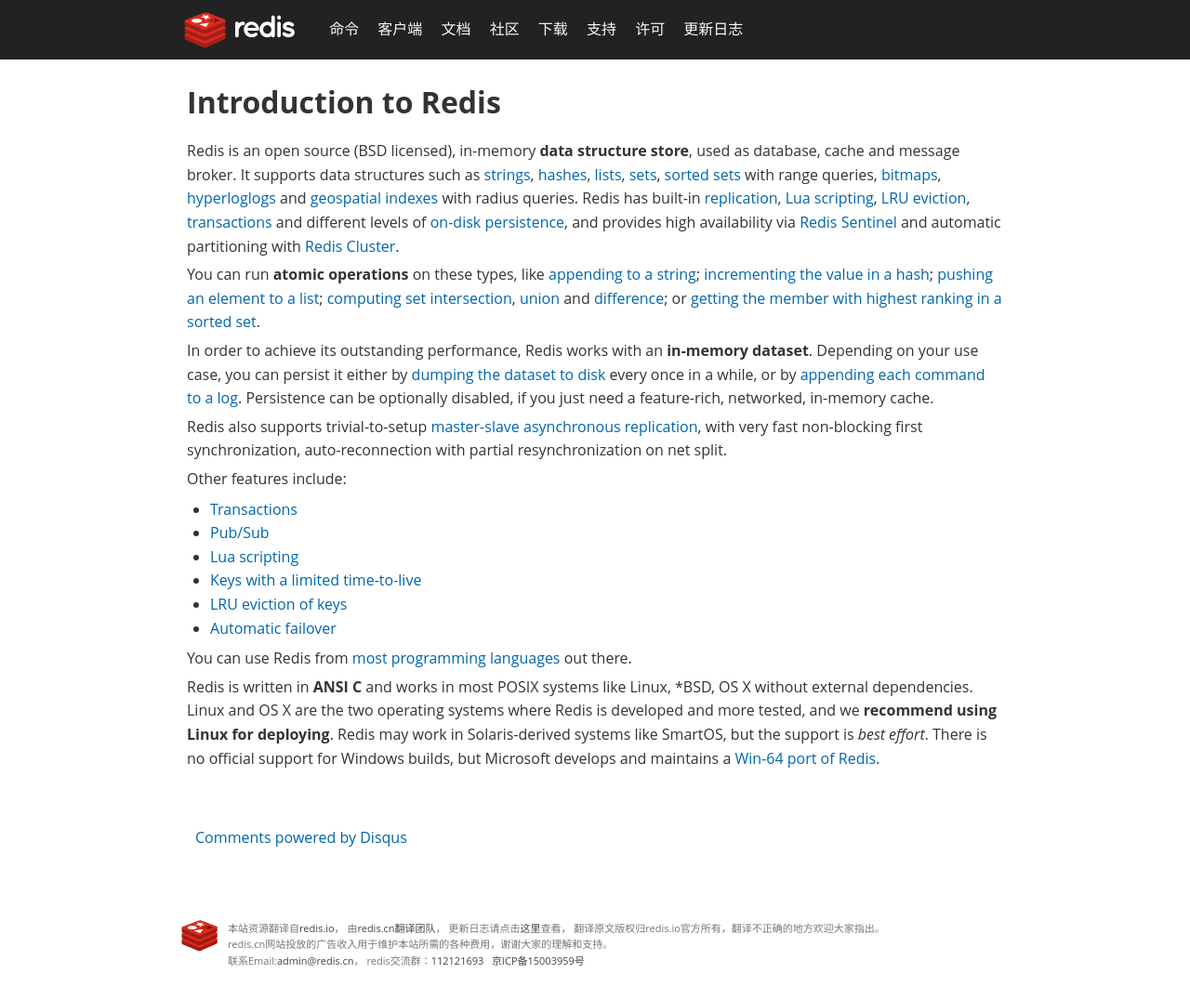
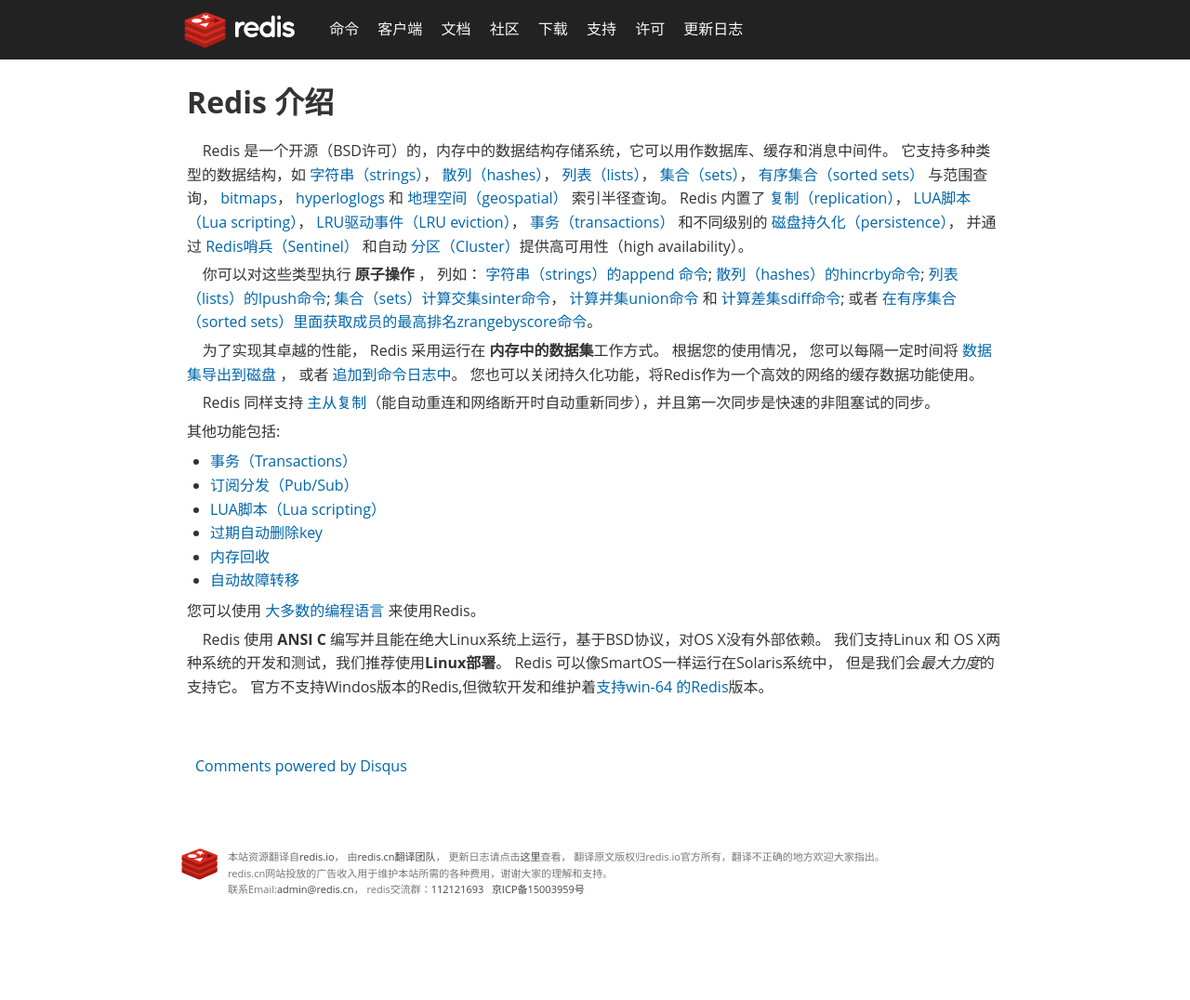
Before and after one commit to rediscn/rediscn, a Jekyll site: the page built from topics/introduction.md, in a window 1280 px wide. Shown: the whole page at 93% size. Built offline with Jekyll 4.4.1, drawn with Linux system fonts in a browser that asks for light colours; comment, search, counter and statistics services are not loaded; after the commit the page ends 999 px from its top, so only the background shows below that.

Commit message:
翻译redis介绍

```diff
--- a/topics/introduction.md
+++ b/topics/introduction.md
@@ -1,46 +1,48 @@
 ---
 layout: topics
-title: REDIS introduction -- Redis中文资料站
+title: REDIS 介绍 -- Redis中文资料站
+excerpt: REDIS 详细介绍，Redis 是一个开源（BSD许可）的，内存中的数据结构存储系统，它可以用作数据库、缓存和消息中间件。
 permalink: topics/introduction.html
 disqusIdentifier: topics_introduction
 disqusUrl: http://redis.cn/topics/introduction.html
 ---
 
-Introduction to Redis
+Redis 介绍
 ===
 
-Redis is an open source (BSD licensed), in-memory **data structure store**, used as database, cache and message broker. It supports data structures such as
-[strings](/topics/data-types-intro#strings), [hashes](/topics/data-types-intro#hashes), [lists](/topics/data-types-intro#lists), [sets](/topics/data-types-intro#sets), [sorted sets](/topics/data-types-intro#sorted-sets) with range queries, [bitmaps](/topics/data-types-intro#bitmaps), [hyperloglogs](/topics/data-types-intro#hyperloglogs) and [geospatial indexes](/commands/geoadd) with radius queries. Redis has built-in [replication](/topics/replication), [Lua scripting](/commands/eval), [LRU eviction](/topics/lru-cache), [transactions](/topics/transactions) and different levels of [on-disk persistence](/topics/persistence), and provides high availability via [Redis Sentinel](/topics/sentinel) and automatic partitioning with [Redis Cluster](/topics/cluster-tutorial).
+&nbsp;&nbsp;&nbsp;&nbsp;Redis 是一个开源（BSD许可）的，内存中的数据结构存储系统，它可以用作数据库、缓存和消息中间件。 它支持多种类型的数据结构，如
+[字符串（strings）](/topics/data-types-intro。html#strings)， [散列（hashes）](/topics/data-types-intro。html#hashes)， [列表（lists）](/topics/data-types-intro。html#lists)， [集合（sets）](/topics/data-types-intro。html#sets)，
+[有序集合（sorted sets）](/topics/data-types-intro。html#sorted-sets) 与范围查询， [bitmaps](/topics/data-types-intro。html#bitmaps)， [hyperloglogs](/topics/data-types-intro。html#hyperloglogs)
+和 [地理空间（geospatial）](/commands/geoadd。html) 索引半径查询。
+Redis 内置了 [复制（replication）](/topics/replication。html)， [LUA脚本（Lua scripting）](/commands/eval。html)， [LRU驱动事件（LRU eviction）](/topics/lru-cache。html)，
+[事务（transactions）](/topics/transactions。html) 和不同级别的 [磁盘持久化（persistence）](/topics/persistence。html)，
+并通过 [Redis哨兵（Sentinel）](/topics/sentinel。html) 和自动 [分区（Cluster）](/topics/cluster-tutorial。html)提供高可用性（high availability）。
 
-You can run **atomic operations**
-on these types, like [appending to a string](/commands/append);
-[incrementing the value in a hash](/commands/hincrby); [pushing an element to a
-list](/commands/lpush); [computing set intersection](/commands/sinter),
-[union](/commands/sunion) and [difference](/commands/sdiff);
-or [getting the member with highest ranking in a sorted
-set](/commands/zrangebyscore).
+&nbsp;&nbsp;&nbsp;&nbsp;你可以对这些类型执行 **原子操作**
+， 列如： [字符串（strings）的append 命令](/commands/append。html);
+[散列（hashes）的hincrby命令](/commands/hincrby。html); [列表（lists）的lpush命令](/commands/lpush。html); [集合（sets）计算交集sinter命令](/commands/sinter。html)，
+[计算并集union命令](/commands/sunion。html) 和 [计算差集sdiff命令](/commands/sdiff。html);
+或者 [在有序集合（sorted sets）里面获取成员的最高排名zrangebyscore命令](/commands/zrangebyscore。html)。
 
-In order to achieve its outstanding performance, Redis works with an
-**in-memory dataset**. Depending on your use case, you can persist it either
-by [dumping the dataset to disk](/topics/persistence#snapshotting)
-every once in a while, or by [appending each command to a
-log](/topics/persistence#append-only-file). Persistence can be optionally
-disabled, if you just need a feature-rich, networked, in-memory cache.
+&nbsp;&nbsp;&nbsp;&nbsp;为了实现其卓越的性能， Redis 采用运行在
+**内存中的数据集**工作方式。 根据您的使用情况， 您可以每隔一定时间将 [数据集导出到磁盘](/topics/persistence.html#snapshotting)
+， 或者 [追加到命令日志中](/topics/persistence.html#append-only-file)。
+您也可以关闭持久化功能，将Redis作为一个高效的网络的缓存数据功能使用。
 
-Redis also supports trivial-to-setup [master-slave asynchronous replication](/topics/replication), with very fast non-blocking first synchronization, auto-reconnection with partial resynchronization on net split.
+&nbsp;&nbsp;&nbsp;&nbsp;Redis 同样支持 [主从复制](/topics/replication.html)（能自动重连和网络断开时自动重新同步），并且第一次同步是快速的非阻塞试的同步。
 
-Other features include:
+其他功能包括:
 
-* [Transactions](/topics/transactions)
-* [Pub/Sub](/topics/pubsub)
-* [Lua scripting](/commands/eval)
-* [Keys with a limited time-to-live](/commands/expire)
-* [LRU eviction of keys](/topics/lru-cache)
-* [Automatic failover](/topics/sentinel)
+* [事务（Transactions）](/topics/transactions.html)
+* [订阅分发（Pub/Sub）](/topics/pubsub.html)
+* [LUA脚本（Lua scripting）](/commands/eval.html)
+* [过期自动删除key](/commands/expire.html)
+* [内存回收](/topics/lru-cache.html)
+* [自动故障转移](/topics/sentinel.html)
 
-You can use Redis from [most programming languages](/clients) out there.
+您可以使用 [大多数的编程语言](/clients.html) 来使用Redis。
 
-Redis is written in **ANSI C** and works in most POSIX systems like Linux,
-\*BSD, OS X without external dependencies. Linux and OS X are the two operating systems where Redis is developed and more tested, and we **recommend using Linux for deploying**. Redis may work in Solaris-derived systems like SmartOS, but the support is *best effort*. There
-is no official support for Windows builds, but Microsoft develops and
-maintains a [Win-64 port of Redis](https://github.com/MSOpenTech/redis).
+&nbsp;&nbsp;&nbsp;&nbsp;Redis 使用 **ANSI C** 编写并且能在绝大Linux系统上运行，基于BSD协议，对OS X没有外部依赖。
+我们支持Linux 和 OS X两种系统的开发和测试，我们推荐使用**Linux部署**。
+Redis 可以像SmartOS一样运行在Solaris系统中， 但是我们会*最大力度*的支持它。
+官方不支持Windos版本的Redis,但微软开发和维护着[支持win-64 的Redis](https://github。com/MSOpenTech/redis)版本。
```
Also changed, not shown: index.html (+11 -11 lines).
